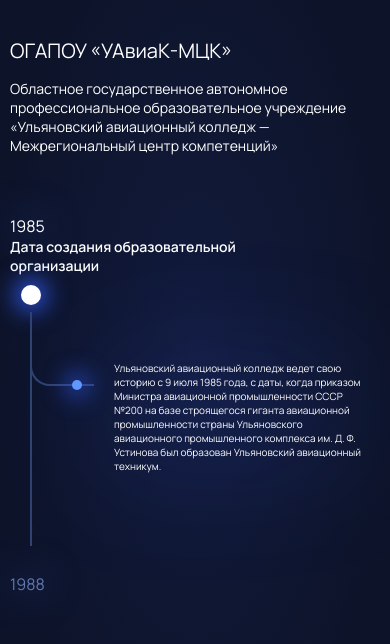
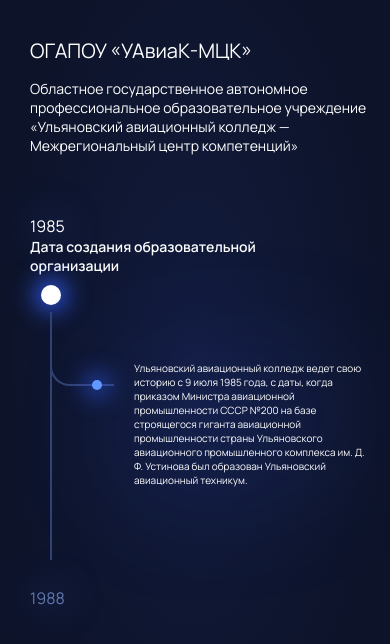
Before and after one commit to m3rcyS0ber/itmarafon, a plain HTML site: page index.html in a window 390 px wide. Shown: the part 88-732 px from the top of the page. Drawn offline with Linux system fonts and the light colour scheme.

Commit message:
finally v2

```diff
--- a/css/history.css
+++ b/css/history.css
@@ -256,7 +256,7 @@
         width: 65%;
     }
 }
-@media(max-width: 960px) {
+@media(max-width: 1060px) {
     .history .indicators {
         display: none;
     }
@@ -335,6 +335,10 @@
     .page__tree .branch__left ul::before, .page__tree .branch__right ul::before {
         top: calc(var(--spacing) + 160px + -7.5vw / 2);
         height: calc(100% - 220px);
+    }
+
+    .history__page {
+        padding-left: 20px !important;
     }
 }
 @media (max-width: 450px) {
```
